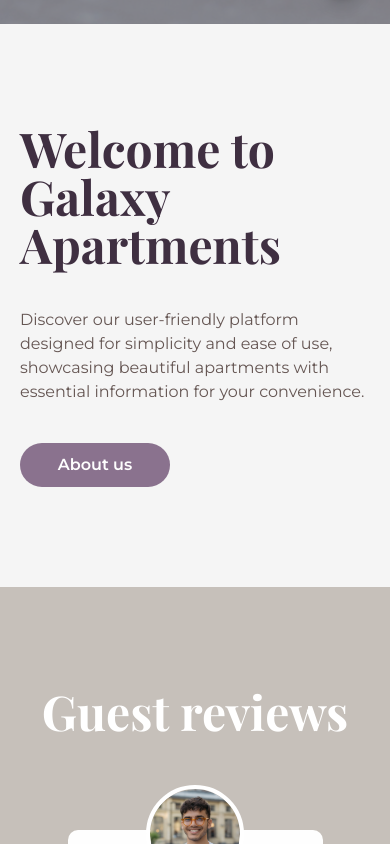
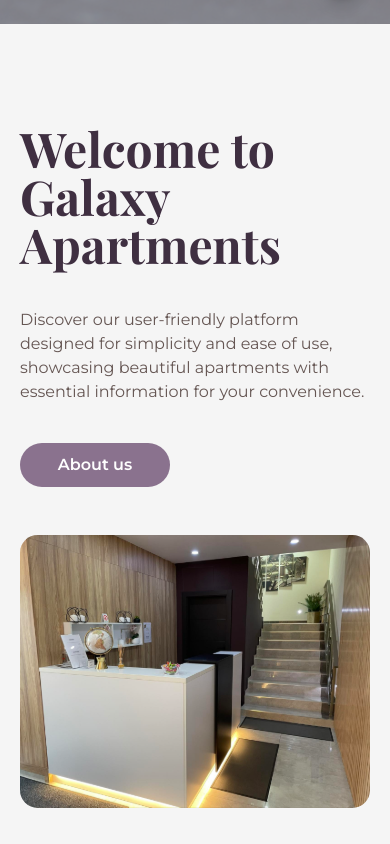
Before and after one commit to rajca21/galaxy-apartments, a React (Vite) app: page / in a window 390 px wide. Shown: the part 820-1664 px from the top of the page. Built offline with nearby package versions, Linux system fonts and the light colour scheme; a web font is replaced by a local one.

Commit message:
location & intro fix

```diff
--- a/src/components/home/Introduction.jsx
+++ b/src/components/home/Introduction.jsx
@@ -41,7 +41,7 @@ const Introduction = () => {
   return (
     <>
       <SectionLayout bgColor={'bg-gray-nav'}>
-        <div className='flex flex-col lg:flex-row lg:gap-32 items-center'>
+        <div className='flex flex-col lg:flex-row gap-12 xl:gap-32 items-center'>
           {/* Welcome Message */}
           <motion.div
             initial={{ opacity: 0, y: 50 }}
@@ -73,9 +73,9 @@ const Introduction = () => {
             viewport={{ once: true, amount: 0.2 }}
             className='flex-1 w-full flex justify-end'
           >
-            <div className='hidden md:flex relative'>
-              <img src={images.introduction} />
-              <div className='absolute bg-primary w-[250px] h-[100px] bottom-16 -left-10'>
+            <div className='flex relative w-full'>
+              <img src={images.introduction} alt='hallway' className='w-full' />
+              <div className='hidden xl:flex absolute bg-primary w-[250px] h-[100px] bottom-16 -left-10'>
                 <div className='w-full h-full flex flex-row justify-between items-center'>
                   <div className='flex flex-col w-full h-full justify-center items-center flex-1'>
                     <Counter value={984} />
--- a/src/components/home/Location.jsx
+++ b/src/components/home/Location.jsx
@@ -91,7 +91,7 @@ const Location = () => {
             rel='noopener noreferrer'
             className='flex-1 flex justify-center lg:justify-end mt-10 lg:mt-0'
           >
-            <picture>
+            <picture className='w-full'>
               {/* Small Screens (Below 640px - sm) */}
               <source srcSet={images.map_small} media='(max-width: 639px)' />
 
```
